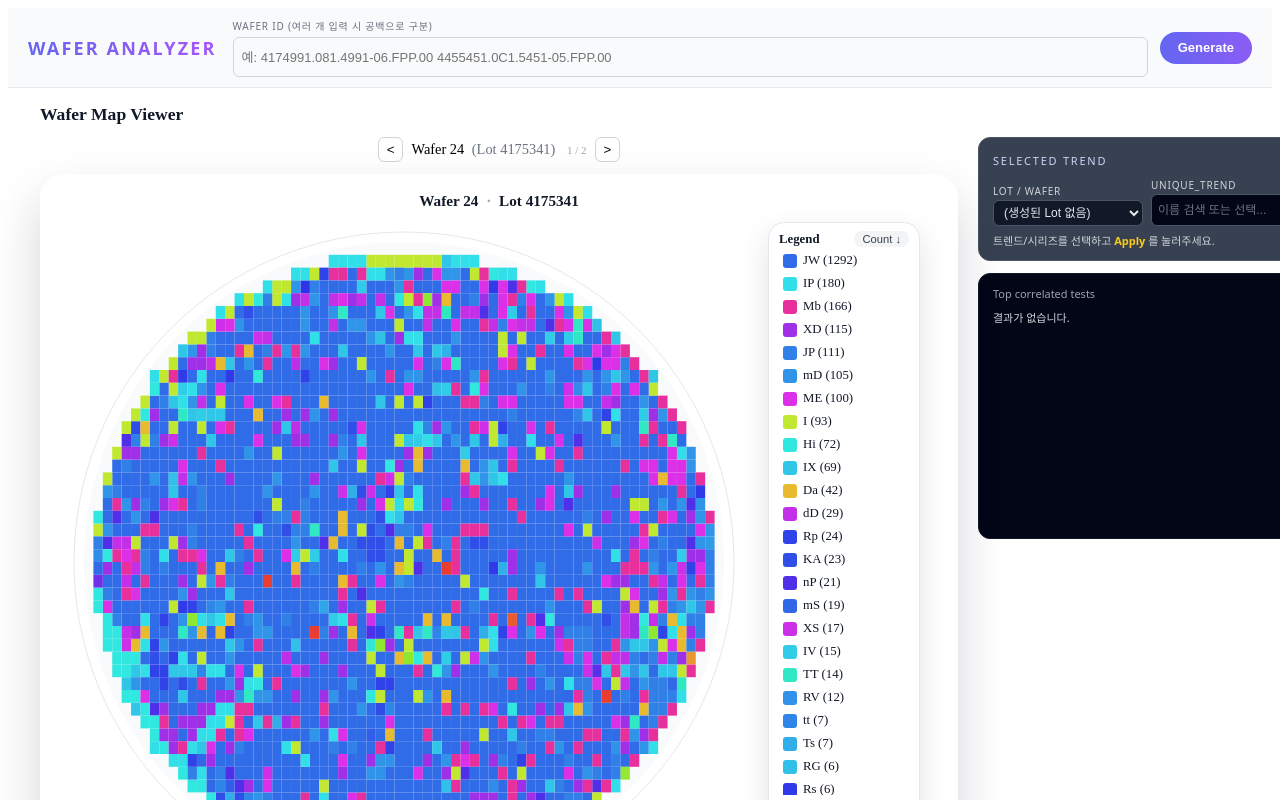
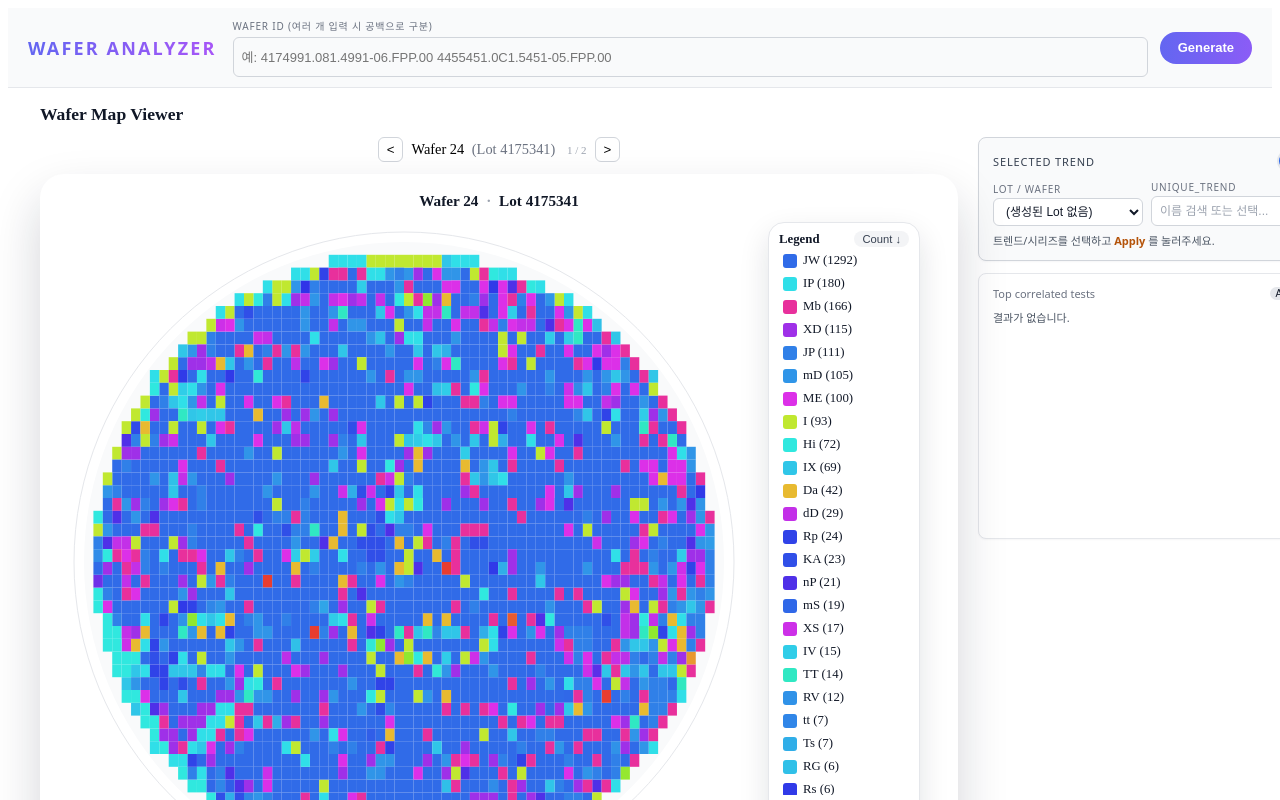
Before and after one commit to MunSikPark/wafer_dashboard, a SvelteKit app: page / in a window 1280 px wide. Shown: the top 800 px of the page. Built offline with nearby package versions, Linux system fonts and the light colour scheme.

Commit message:
design change for correlation part

```diff
--- a/src/components/TrendCorrelationPanel.svelte
+++ b/src/components/TrendCorrelationPanel.svelte
@@ -19,6 +19,9 @@
 
   let corrTargetName = '';
   let correlations: CorrItem[] = [];
+
+  // 새로 추가: 부호 필터 (All / + / -)
+  let signFilter: 'all' | 'pos' | 'neg' = 'all';
 
   // waferOptions 가 들어오면 자동으로 첫 개 선택
   $: if (!selectedWafer && waferOptions.length > 0) {
@@ -110,6 +113,9 @@
         name: x.name,
         r: Number(x.r)
       }));
+
+      // 새로 계산했으니 부호 필터는 All로 리셋
+      signFilter = 'all';
     } catch (e) {
       console.error(e);
       errorMsg = '피어슨 상관계수 계산 중 오류가 발생했습니다.';
@@ -126,8 +132,17 @@
     return `hsl(${hue}, 70%, ${light}%)`;
   }
 
-  $: maxAbs = correlations.length
-    ? Math.max(...correlations.map((c) => Math.abs(c.r)))
+  // 부호 필터 적용된 결과
+  $: filteredCorrelations = correlations.length
+    ? correlations.filter((c) => {
+        if (signFilter === 'pos') return c.r >= 0;
+        if (signFilter === 'neg') return c.r <= 0;
+        return true; // all
+      })
+    : [];
+
+  $: maxAbs = filteredCorrelations.length
+    ? Math.max(...filteredCorrelations.map((c) => Math.abs(c.r)))
     : 1;
 </script>
 
@@ -199,8 +214,9 @@
       <div class="sub-text">테스트 목록을 불러오는 중...</div>
     {:else if corrTargetName}
       <div class="sub-text">
-        Showing Pearson correlation with <span class="highlight">{corrTargetName}</span>
-        {' '}({correlations.length} tests, top 30 by |r|)
+        Showing Pearson correlation with
+        <span class="highlight">{corrTargetName}</span>
+        {' '}({filteredCorrelations.length} tests, top 30)
       </div>
     {:else}
       <div class="sub-text">
@@ -217,16 +233,40 @@
   <div class="card heat-card">
     <div class="heat-header">
       <span>Top correlated tests</span>
+
+      <div class="heat-controls">
+        <button
+          type="button"
+          class:selected={signFilter === 'all'}
+          on:click={() => (signFilter = 'all')}
+        >
+          All
+        </button>
+        <button
+          type="button"
+          class:selected={signFilter === 'pos'}
+          on:click={() => (signFilter = 'pos')}
+        >
+          +
+        </button>
+        <button
+          type="button"
+          class:selected={signFilter === 'neg'}
+          on:click={() => (signFilter = 'neg')}
+        >
+          -
+        </button>
         <span class="heat-unit">Pearson r</span>
+      </div>
     </div>
 
     {#if loadingCorr}
       <div class="sub-text">상관계수 계산 중...</div>
-    {:else if !correlations.length}
+    {:else if !filteredCorrelations.length}
       <div class="sub-text">결과가 없습니다.</div>
     {:else}
       <div class="heat-list">
-        {#each correlations as item}
+        {#each filteredCorrelations.slice(0, 30) as item}
           <div class="heat-row">
             <div class="heat-name" title={item.name}>
               {item.name}
@@ -248,36 +288,44 @@
 </div>
 
 <style>
+/* =========================
+   AWS Console 느낌 라이트 테마
+   ========================= */
+
 .panel-root {
   display: flex;
   flex-direction: column;
   gap: 12px;
   height: 100%;
+  font-family: system-ui, -apple-system, BlinkMacSystemFont, 'Segoe UI', sans-serif;
 }
 
+/* 공통 카드 – AWS 콘솔 카드 느낌 */
 .card {
-    border-radius: 12px;
-    border: 1px solid #111827;
-    background: #111827;
+  border-radius: 8px;
+  border: 1px solid #d1d5db;         /* 연한 회색 보더 */
+  background: #ffffff;                /* 완전 흰색 카드 */
   padding: 12px 14px;
-    color: #e5e7eb;
-    font-family: system-ui, -apple-system, BlinkMacSystemFont, 'Segoe UI', sans-serif;
+  color: #111827;
   font-size: 12px;
+  box-shadow: 0 1px 2px rgba(15, 23, 42, 0.04); /* 아주 약한 그림자 */
 }
 
 .header-card {
-    background: #374151;
-    border-color: #4b5563;
+  background: #f9fafb;                /* 콘솔 상단 패널 같은 연한 회색 */
+  border-color: #d1d5db;
 }
 
 .heat-card {
-    background: #020617;
-    border-color: #111827;
+  background: #ffffff;
+  border-color: #e5e7eb;
   flex: 1;
   display: flex;
   flex-direction: column;
   min-height: 240px;
 }
+
+/* -------------------- 헤더 영역 -------------------- */
 
 .header-row {
   display: flex;
@@ -288,14 +336,16 @@
 
 .header-title {
   font-size: 11px;
-    letter-spacing: 0.16em;
+  letter-spacing: 0.08em;
   text-transform: uppercase;
-    color: #cbd5f5;
+  color: #374151;
 }
+
+/* Trend / Series 토글 – 콘솔의 세그먼트 버튼 느낌 */
 
 .kind-toggle {
   display: inline-flex;
-    background: #1f2933;
+  background: #e5e7eb;
   border-radius: 999px;
   padding: 2px;
   gap: 2px;
@@ -303,18 +353,20 @@
 
 .kind-toggle button {
   border: none;
-    padding: 2px 8px;
+  padding: 3px 10px;
   font-size: 11px;
   border-radius: 999px;
   background: transparent;
-    color: #9ca3af;
+  color: #4b5563;
   cursor: pointer;
 }
 
 .kind-toggle button.selected {
-    background: #6366f1;
-    color: white;
+  background: #2563eb;  /* AWS 콘솔 버튼 느낌의 파랑 */
+  color: #ffffff;
 }
+
+/* -------------------- 입력 컨트롤 -------------------- */
 
 .control-row {
   display: flex;
@@ -334,17 +386,22 @@
   font-size: 10px;
   text-transform: uppercase;
   letter-spacing: 0.08em;
-    color: #d1d5db;
+  color: #6b7280;
 }
 
 select {
-    height: 26px;
+  height: 28px;
   border-radius: 6px;
-    border: 1px solid #4b5563;
-    background: #111827;
-    color: #e5e7eb;
-    padding: 2px 6px;
+  border: 1px solid #d1d5db;
+  background: #ffffff;
+  color: #111827;
+  padding: 0 8px;
   font-size: 12px;
+}
+
+select:focus {
+  outline: 2px solid #2563eb33;
+  border-color: #2563eb;
 }
 
 .flex-1 {
@@ -359,26 +416,33 @@
 
 .combo-input {
   flex: 1;
-    height: 26px;
+  height: 28px;
   border-radius: 6px;
-    border: 1px solid #4b5563;
-    background: #020617;
-    color: #e5e7eb;
-    padding: 2px 6px;
+  border: 1px solid #d1d5db;
+  background: #ffffff;
+  color: #111827;
+  padding: 0 8px;
   font-size: 12px;
 }
 
 .combo-input::placeholder {
-    color: #6b7280;
+  color: #9ca3af;
 }
 
+.combo-input:focus {
+  outline: 2px solid #2563eb33;
+  border-color: #2563eb;
+}
+
+/* Apply 버튼 – AWS 파랑 버튼 느낌 */
+
 .apply-btn {
-    height: 26px;
-    padding: 0 10px;
-    border-radius: 999px;
-    border: none;
-    background: linear-gradient(90deg, #6366f1, #8b5cf6);
-    color: white;
+  height: 28px;
+  padding: 0 12px;
+  border-radius: 6px;
+  border: 1px solid #2563eb;
+  background: #2563eb;
+  color: #ffffff;
   font-size: 11px;
   font-weight: 600;
   cursor: pointer;
@@ -386,56 +450,87 @@
 }
 
 .apply-btn:hover {
-    filter: brightness(1.05);
+  background: #1d4ed8;
+  border-color: #1d4ed8;
 }
+
+/* -------------------- 안내 / 에러 텍스트 -------------------- */
 
 .sub-text {
   margin-top: 4px;
   font-size: 11px;
-    color: #d1d5db;
+  color: #4b5563;
 }
 
 .highlight {
   font-weight: 600;
-    color: #facc15;
+  color: #b45309;
 }
 
 .error-text {
   margin-top: 4px;
   font-size: 11px;
-    color: #f87171;
+  color: #dc2626;
 }
+
+/* -------------------- 상단 라벨 / 필터 영역 -------------------- */
 
 .heat-header {
   display: flex;
   justify-content: space-between;
+  align-items: center;
   margin-bottom: 4px;
   font-size: 11px;
-    color: #9ca3af;
+  color: #6b7280;
 }
 
 .heat-unit {
   font-size: 10px;
+  color: #4b5563;
 }
+
+/* 만약 All / + / - 버튼 같은 필터를 이미 쓰고 있다면 */
+.heat-controls {
+  display: inline-flex;
+  align-items: center;
+  gap: 4px;
+}
+
+.heat-controls button {
+  border: none;
+  padding: 1px 6px;
+  border-radius: 999px;
+  font-size: 10px;
+  background: transparent;
+  color: #6b7280;
+  cursor: pointer;
+}
+
+.heat-controls button.selected {
+  background: #e5e7eb;
+  color: #111827;
+}
+
+/* -------------------- 상관계수 리스트 (히트맵 바) -------------------- */
 
 .heat-list {
   margin-top: 4px;
   display: flex;
   flex-direction: column;
-    gap: 3px;
+  gap: 4px;
   overflow-y: auto;
 }
 
 .heat-row {
   display: grid;
-    grid-template-columns: minmax(0, 1.6fr) minmax(0, 1.2fr) auto;
+  grid-template-columns: minmax(0, 1.8fr) minmax(0, 1.2fr) auto;
   gap: 6px;
   align-items: center;
 }
 
 .heat-name {
   font-size: 11px;
-    color: #e5e7eb;
+  color: #111827;
   white-space: nowrap;
   overflow: hidden;
   text-overflow: ellipsis;
@@ -444,7 +539,7 @@
 .heat-bar {
   height: 10px;
   border-radius: 999px;
-    background: #1f2937;
+  background: #e5e7eb;
   transition: all 0.2s ease;
 }
 
@@ -452,7 +547,8 @@
   width: 3.2rem;
   text-align: right;
   font-size: 11px;
-    color: #d1d5db;
+  color: #374151;
   font-variant-numeric: tabular-nums;
 }
+
 </style>
```
Lines whose indentation alone changed are shown as unchanged.
